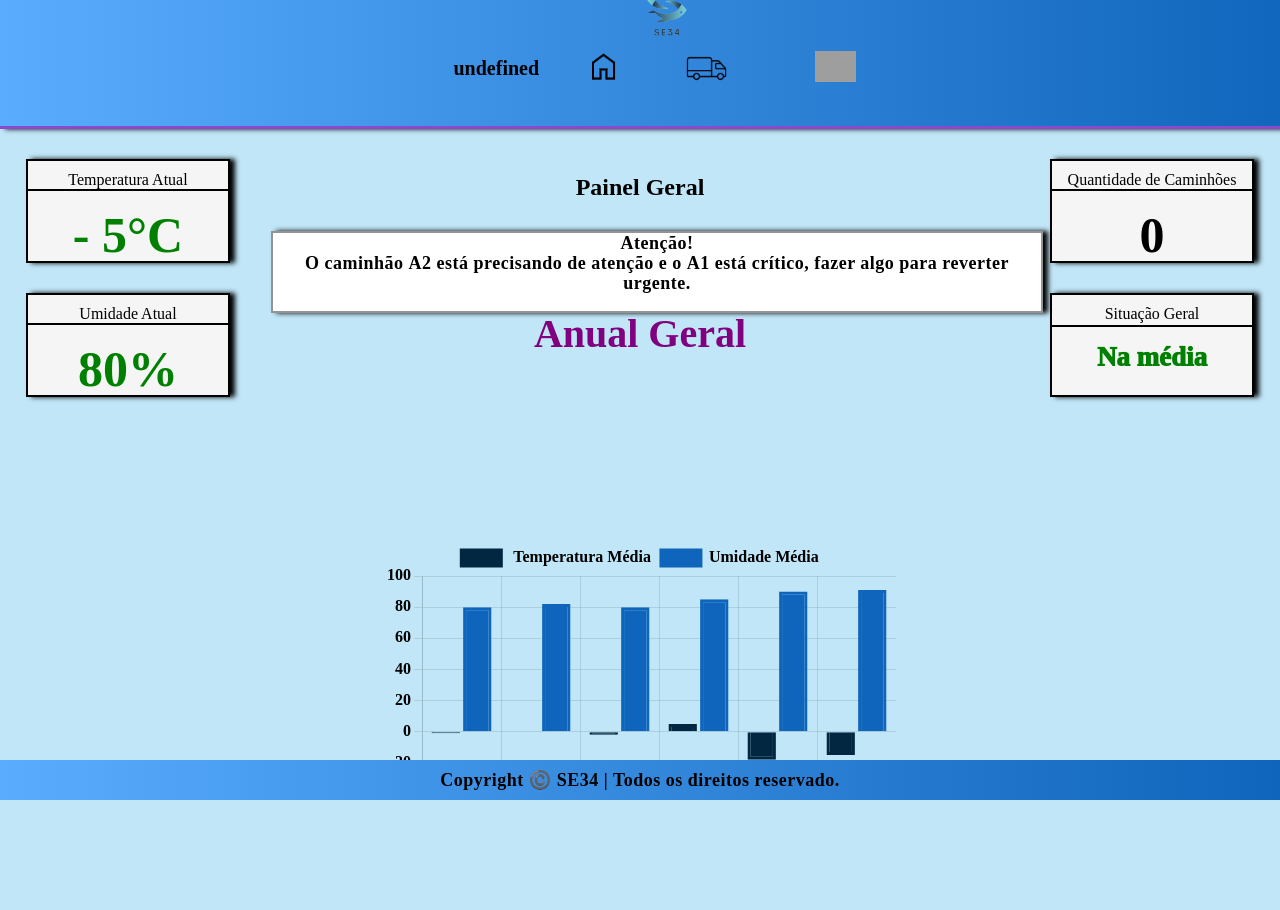
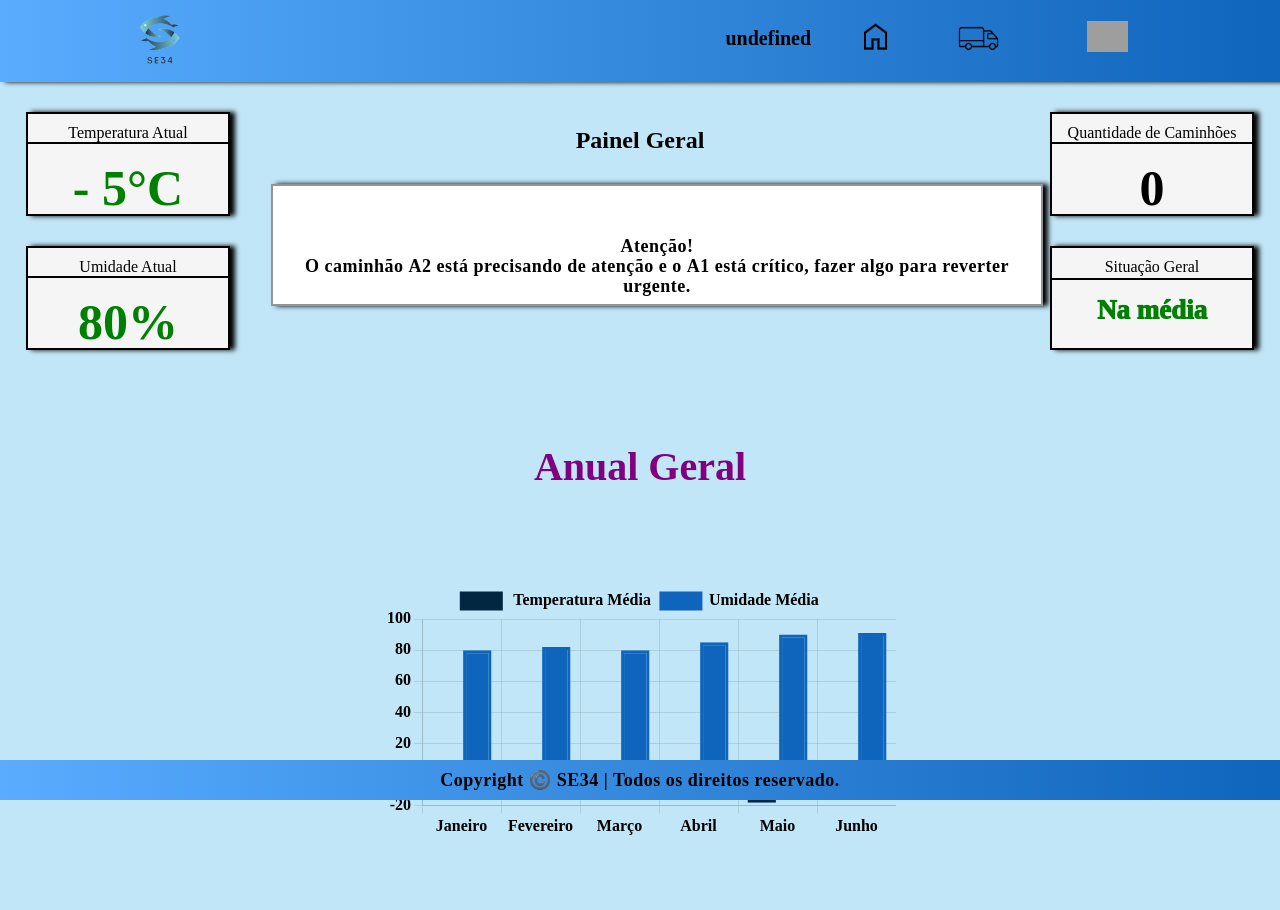
Before and after one commit to SE34-analysis/SiteSe34, a website: page site/public/dashboard/dashboard.html in a window 1280 px wide. Shown: the top 910 px of the page. Drawn offline with nearby package versions, Linux system fonts and the light colour scheme; no server answers; grey boxes are pictures that could not be loaded; files whose address does not match are found by name.

Commit message:
arrumando css

```diff
--- a/site/public/dashboard/alert.css
+++ b/site/public/dashboard/alert.css
@@ -1,9 +1,9 @@
-.container {
+/* .container {
     display: flex;
     width: 90%;
     margin: auto;
     flex-direction: column;
-  }
+  } */
 
   * {
     font-family: 'Poppins';
@@ -12,13 +12,13 @@
   body {
     margin: 0;
   }
-
+/*
   a {
     text-decoration: none;
     color: #320D57;
     font-size: 15px;
 
-  }
+  } */
 
   /*
     .container{
@@ -28,16 +28,16 @@
     } */
 
   /* Começo do Header */
-  .header {
+  /* .header {
     background-color: #ffffff;
-    border-bottom: solid #8B49CD 3px;
+    border-bottom: solid #5f49cd 3px;
     padding: 15px;
     height: 12vh;
   }
 
   .container {
     margin-top: -25px;
-  }
+  } */
 
   .logoNav {
     width: 180px;
@@ -45,14 +45,14 @@
     margin-top: 40px;
     margin-left: -30px;
   }
-
+/*
   .navBar {
     width: 600px;
     display: flex;
     color: #320D57;
     list-style: none;
     justify-content: space-evenly;
-  }
+  } */
 
   .ativo {
     font-weight: 1000;
--- a/site/public/dashboard/style.css
+++ b/site/public/dashboard/style.css
@@ -23,13 +23,13 @@ rt * {
 /* Css Cabeçalho */
 .header {
     width: 100%;
-    height: 25px;
+    height: 4vh;
     background: rgb(89, 172, 254);
     background: linear-gradient(90deg, rgba(89, 172, 254, 1) 0%, rgba(15, 101, 187, 1) 100%);
     /* border-bottom: solid white 1px; */
     display: flex;
     align-items: center;
-    justify-content: start;
+    justify-content: center;
     justify-content: space-between;
     padding-bottom: 50px;
     box-shadow: 5px 0px 5px #000000;
@@ -38,7 +38,8 @@ rt * {
 .header .container {
     justify-content: space-between;
     align-items: center;
-
+    display: flex;
+    flex-direction: row;
 }
 
 .icon1 {
@@ -78,13 +79,6 @@ rt * {
 
 
 }
-.header {
-    display: flex;
-    align-items: center;
-    justify-content: space-between;
-}
-
-
 .body1 {
     height: 100vh;
     width: 100%;
@@ -114,9 +108,9 @@ rt * {
     font-size: 20px;
 
 }
-.b3{
-    margin-top: 0;
-}
+/* .b3{
+    margin-top: 10px;
+} */
 
 .ao_redor {
     background-color: whitesmoke;
@@ -130,6 +124,11 @@ rt * {
     box-shadow: 5px 0px 5px #000000;
     opacity: 100%;
     overflow: hidden;
+}
+.ao_redor p {
+    font-size: 18px;
+    padding: 50px 0px 30px;
+    text-align: center;
 }
 
 .box_kpi {
```
